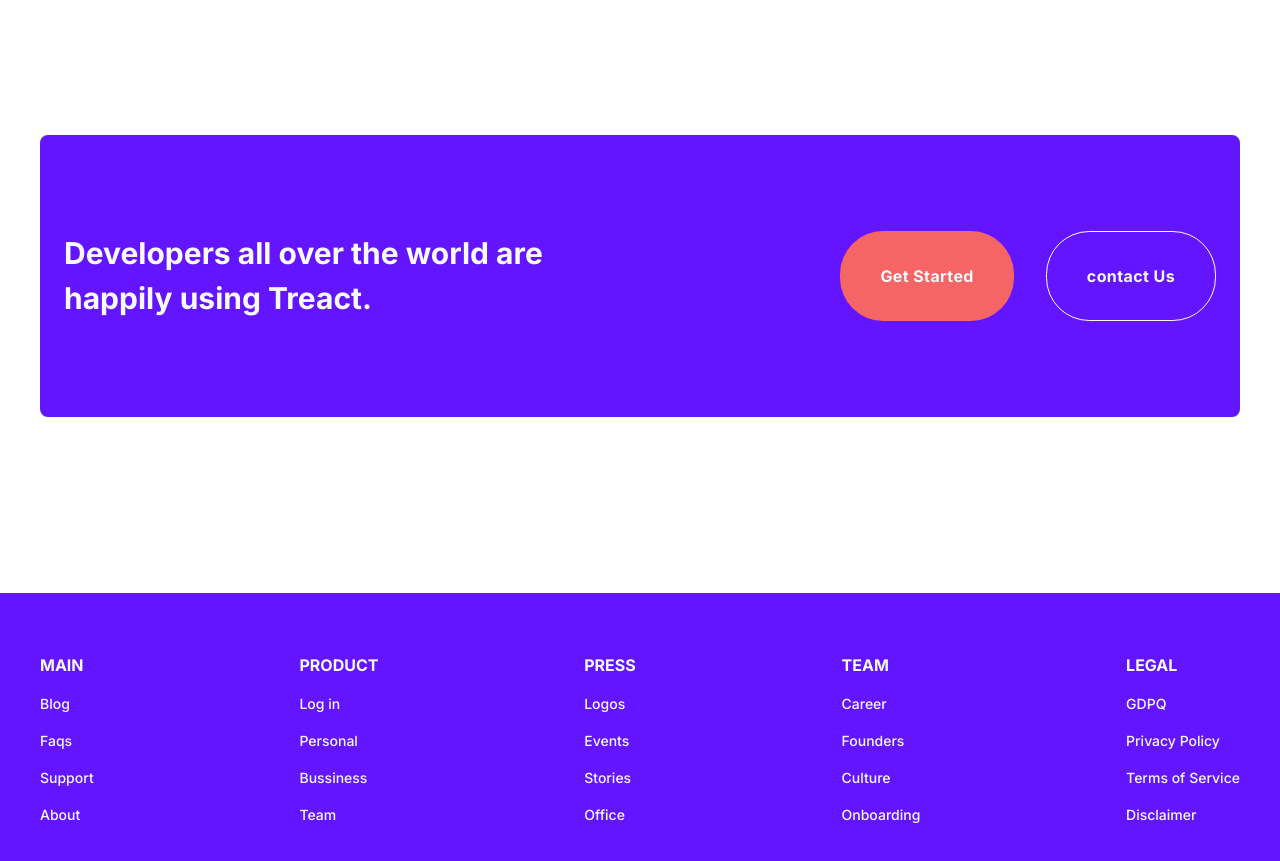
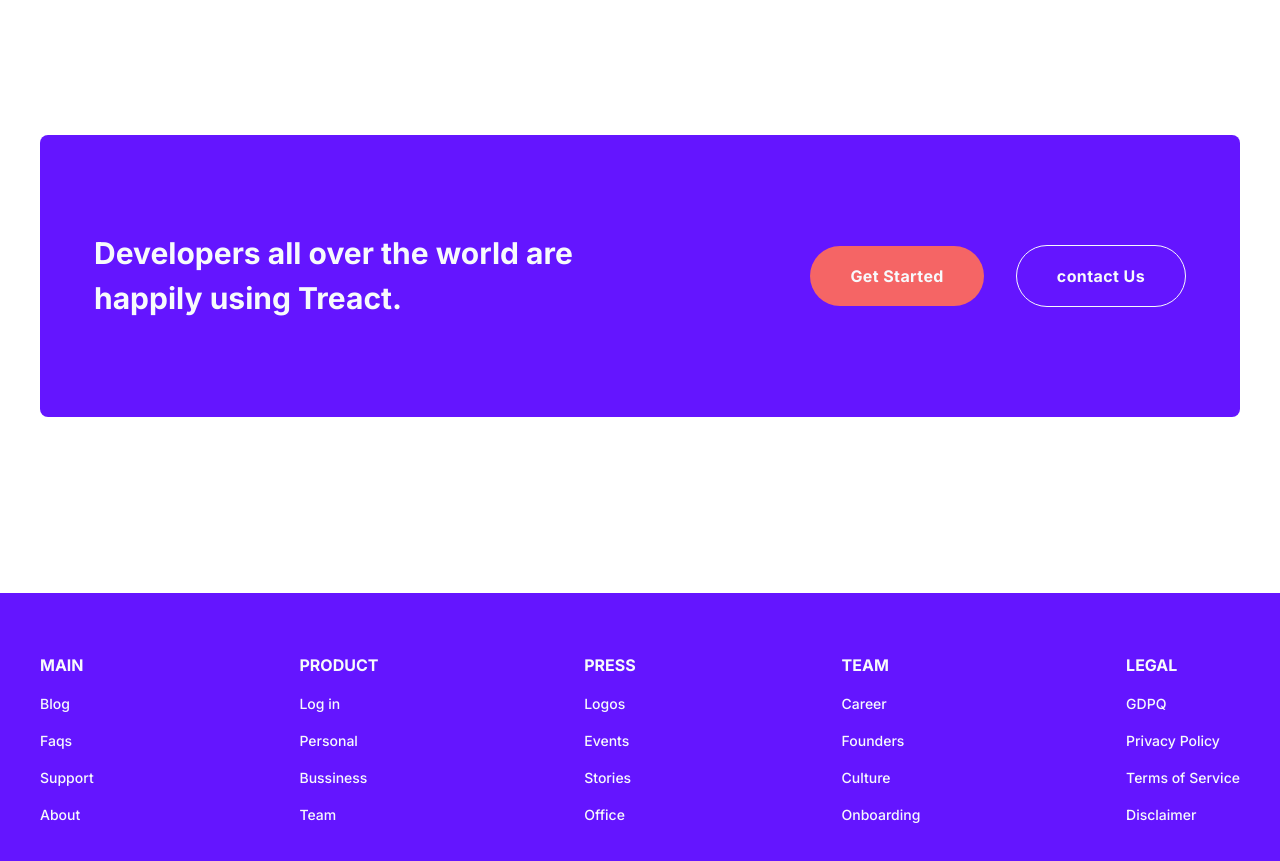
Before and after one commit to miketodd832/react-one, a plain HTML site: page index.html in a window 1280 px wide. Shown: the part 6000-6861 px from the top of the page. Drawn offline with Linux system fonts and the light colour scheme.

```diff
--- a/style.css
+++ b/style.css
@@ -1442,8 +1442,9 @@ START / CALL TO ACTION ↓
   max-width: 1200px;
   width: 100%;
   display: flex;
-  margin: 0px 8px;
+  margin: 0px 38px;
   padding: 0px 16px;
+  justify-content: space-between;
 }
 
 .card__container {
@@ -1455,7 +1456,6 @@ START / CALL TO ACTION ↓
     border-radius: 8px;
     display: flex;
     align-items: center;
-    justify-content: center;
 
 }
 
@@ -1470,9 +1470,8 @@ START / CALL TO ACTION ↓
 
 .card__two {
     display: flex;
-    flex-wrap: nowrap;
-    margin-left: auto;
-
+    align-items: center;
+    line-height: 24px;
 }
 
 
@@ -1486,7 +1485,6 @@ START / CALL TO ACTION ↓
    padding: 20px 40px;
    border-radius: 43.2px;
    margin-right: 32px;
-   white-space: nowrap;
 }
 
 .butt__two {
```
